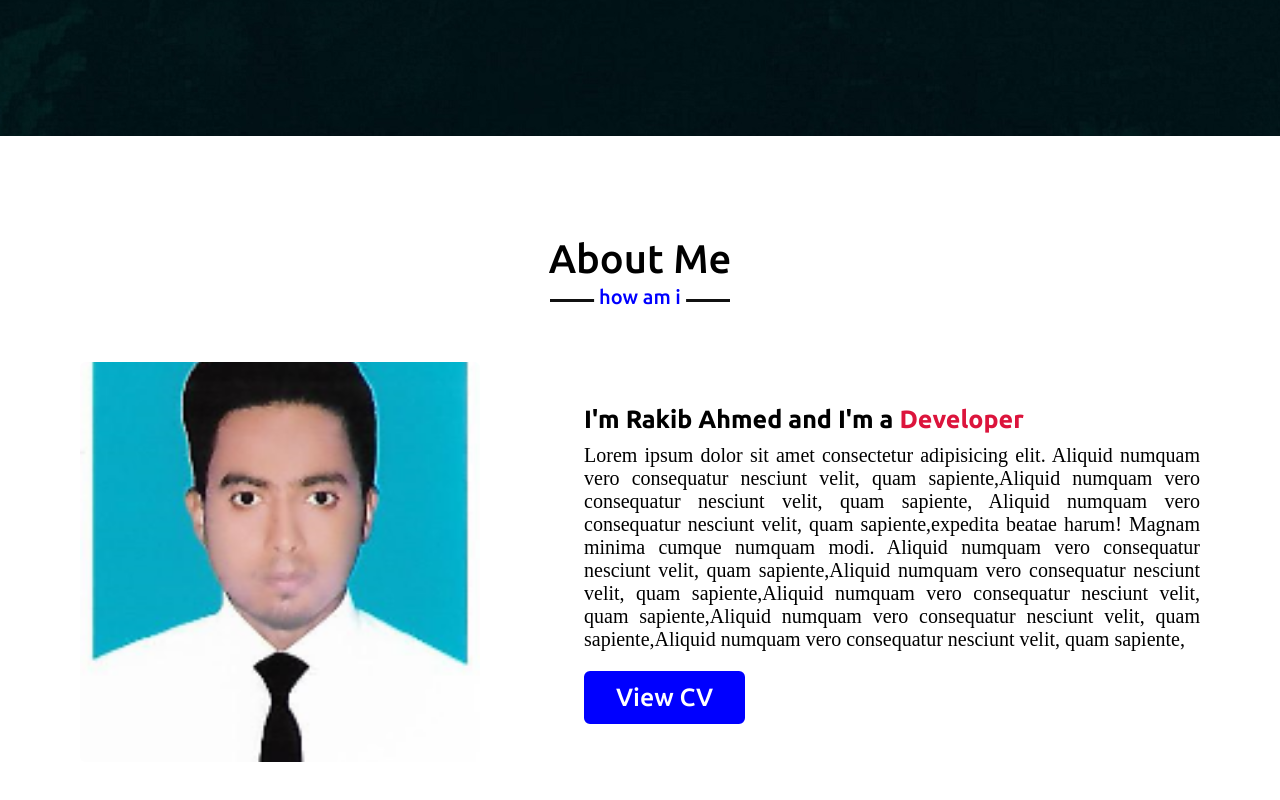
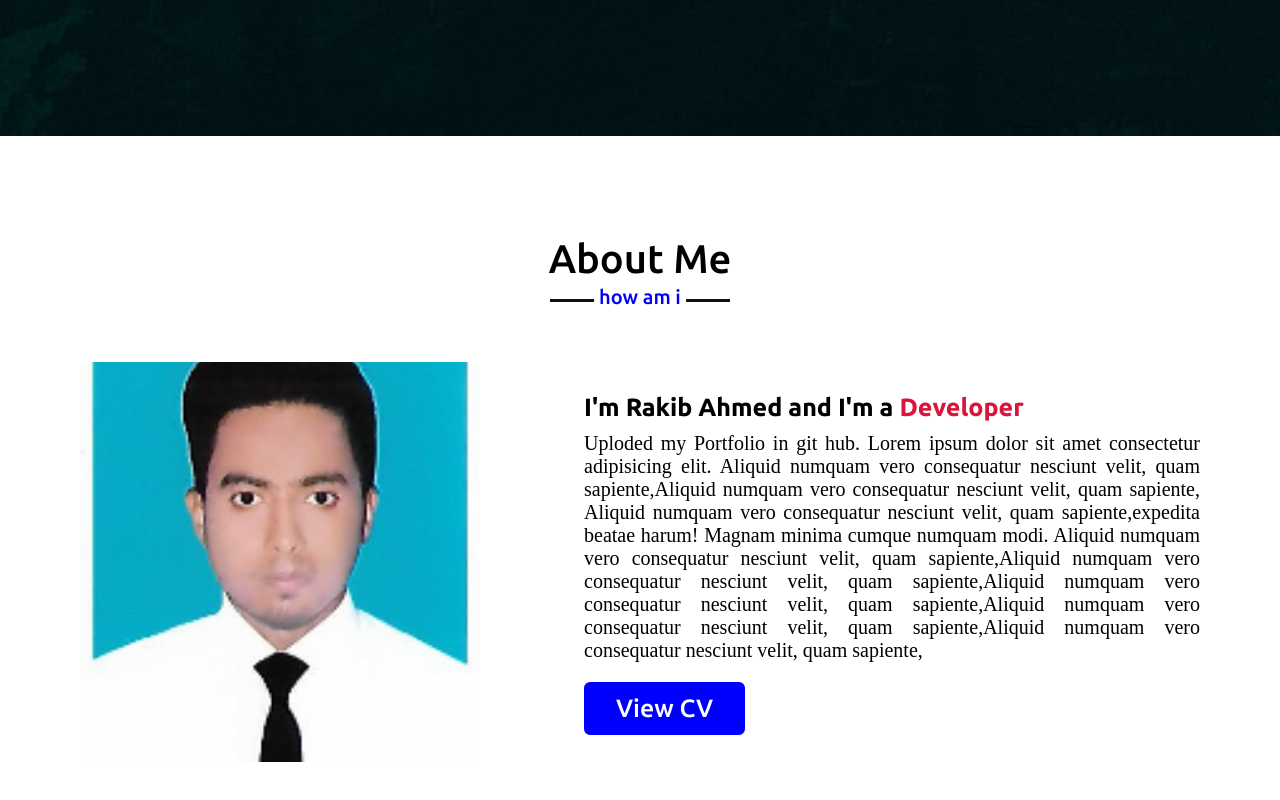
Before and after one commit to Rakib1818/My-Portfolio, a plain HTML site: page index.html in a window 1280 px wide. Shown: the part 664-1464 px from the top of the page. Drawn offline with nearby package versions, Linux system fonts and the light colour scheme.

Commit message:
Update index.html

```diff
--- a/index.html
+++ b/index.html
@@ -52,7 +52,7 @@
             </div>
             <div class="right">
                 <div class="text">I'm Rakib Ahmed and I'm a <span>Developer</span></div>
-                <p>Lorem ipsum dolor sit amet consectetur adipisicing elit. Aliquid numquam vero consequatur nesciunt velit, quam sapiente,Aliquid numquam vero consequatur nesciunt velit, quam sapiente, Aliquid numquam vero consequatur nesciunt velit, quam sapiente,expedita beatae harum! Magnam minima cumque numquam modi.
+                <p>Uploded my Portfolio in git hub. Lorem ipsum dolor sit amet consectetur adipisicing elit. Aliquid numquam vero consequatur nesciunt velit, quam sapiente,Aliquid numquam vero consequatur nesciunt velit, quam sapiente, Aliquid numquam vero consequatur nesciunt velit, quam sapiente,expedita beatae harum! Magnam minima cumque numquam modi.
                     Aliquid numquam vero consequatur nesciunt velit, quam sapiente,Aliquid numquam vero consequatur nesciunt velit, quam sapiente,Aliquid numquam vero consequatur nesciunt velit, quam sapiente,Aliquid numquam vero consequatur nesciunt velit, quam sapiente,Aliquid numquam vero consequatur nesciunt velit, quam sapiente,
                  </p>
                 <a href="#">View CV</a>
```
